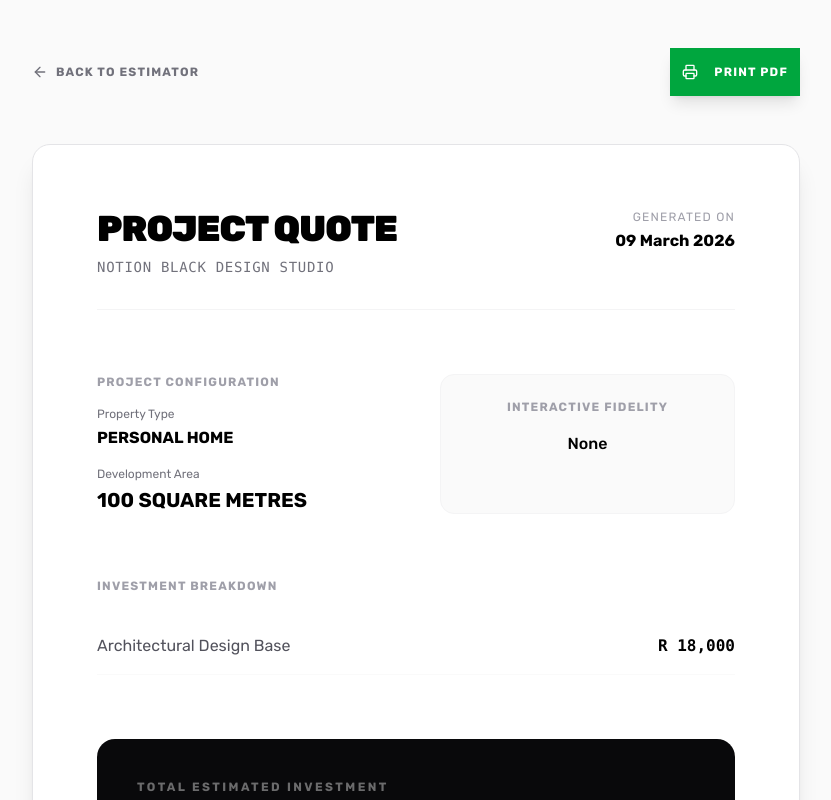
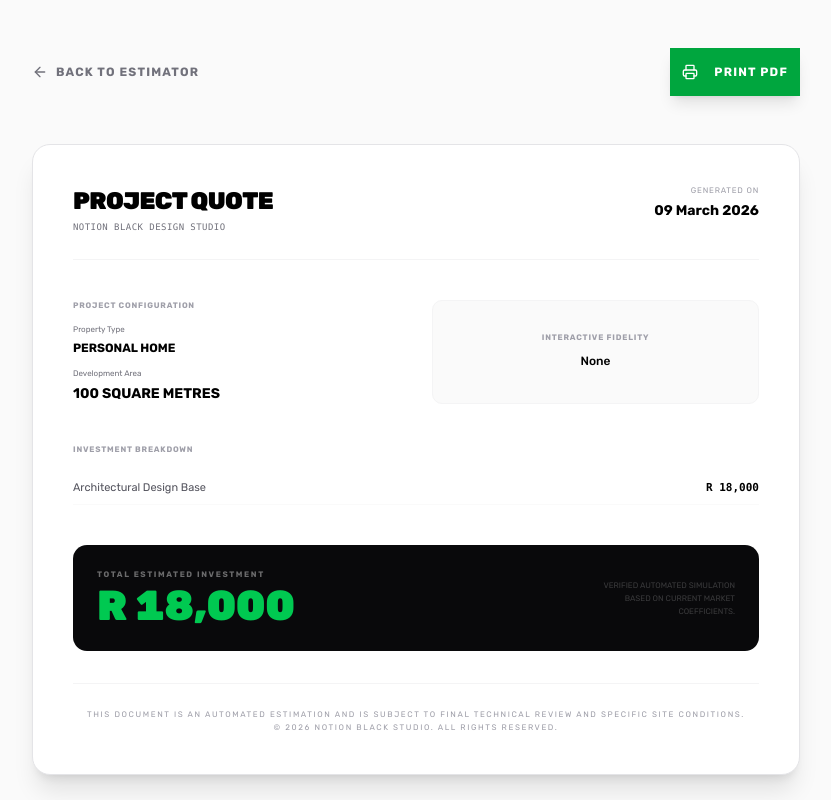
Before and after one commit to notionblack/NotionBlack, a Next.js app: page /quote in a window 1280 px wide. Shown: the top 800 px of the page, without its empty margins (224-1055 px from the left). Built offline with nearby package versions, Linux system fonts and the light colour scheme.

Commit message:
style: Reduce Quote page font sizes and padding by 40%

```diff
--- a/src/app/quote/page.tsx
+++ b/src/app/quote/page.tsx
@@ -89,95 +89,95 @@ function QuoteContent() {
                     className="bg-white rounded-2xl shadow-xl overflow-hidden border border-zinc-200"
                     id="printable-quote"
                 >
-                    <div className="p-8 md:p-16">
+                    <div className="p-5 md:p-10">
                         {/* Quote Header */}
-                        <div className="flex flex-col md:flex-row justify-between gap-8 mb-16 pb-8 border-b border-zinc-100">
+                        <div className="flex flex-col md:flex-row justify-between gap-6 mb-10 pb-6 border-b border-zinc-100">
                             <div>
-                                <h1 className="text-4xl font-black text-black mb-2 tracking-tight">PROJECT QUOTE</h1>
-                                <p className="text-zinc-500 font-mono text-sm tracking-wider">NOTION BLACK DESIGN STUDIO</p>
+                                <h1 className="text-2xl font-black text-black mb-1 tracking-tight">PROJECT QUOTE</h1>
+                                <p className="text-zinc-500 font-mono text-[9px] tracking-wider uppercase">NOTION BLACK DESIGN STUDIO</p>
                             </div>
                             <div className="md:text-right">
-                                <p className="text-zinc-400 text-xs uppercase tracking-widest mb-1">Generated On</p>
-                                <p className="text-black font-bold">{new Date().toLocaleDateString('en-GB', { day: '2-digit', month: 'long', year: 'numeric' })}</p>
+                                <p className="text-zinc-400 text-[8px] uppercase tracking-widest mb-1">Generated On</p>
+                                <p className="text-black font-bold text-sm">{new Date().toLocaleDateString('en-GB', { day: '2-digit', month: 'long', year: 'numeric' })}</p>
                             </div>
                         </div>
 
-                        <div className="grid grid-cols-1 md:grid-cols-2 gap-12 mb-16">
+                        <div className="grid grid-cols-1 md:grid-cols-2 gap-8 mb-10">
                             <div>
-                                <h3 className="text-zinc-400 text-xs uppercase tracking-widest mb-4 font-bold">Project Configuration</h3>
-                                <div className="space-y-4">
+                                <h3 className="text-zinc-400 text-[8px] uppercase tracking-widest mb-3 font-bold">Project Configuration</h3>
+                                <div className="space-y-3">
                                     <div>
-                                        <p className="text-zinc-500 text-xs mb-1">Property Type</p>
-                                        <p className="text-black font-bold uppercase">{projectTypeLabel}</p>
+                                        <p className="text-zinc-500 text-[8px] mb-1">Property Type</p>
+                                        <p className="text-black font-bold uppercase text-xs">{projectTypeLabel}</p>
                                     </div>
                                     <div>
-                                        <p className="text-zinc-500 text-xs mb-1">Development Area</p>
-                                        <p className="text-black font-bold text-xl uppercase">{sqm} Square Metres</p>
+                                        <p className="text-zinc-500 text-[8px] mb-1">Development Area</p>
+                                        <p className="text-black font-bold text-sm uppercase">{sqm} Square Metres</p>
                                     </div>
                                 </div>
                             </div>
-                            <div className="bg-zinc-50 p-6 rounded-xl border border-zinc-100">
-                                <h3 className="text-zinc-400 text-xs uppercase tracking-widest mb-4 font-bold text-center">Interactive Fidelity</h3>
-                                <p className="text-black text-center font-medium leading-relaxed">
+                            <div className="bg-zinc-50 p-4 rounded-lg border border-zinc-100 flex flex-col justify-center">
+                                <h3 className="text-zinc-400 text-[8px] uppercase tracking-widest mb-2 font-bold text-center">Interactive Fidelity</h3>
+                                <p className="text-black text-center font-medium leading-relaxed text-xs">
                                     {activeInteractiveLevel?.label}
                                 </p>
                             </div>
                         </div>
 
-                        <div className="mb-16">
-                            <h3 className="text-zinc-400 text-xs uppercase tracking-widest mb-6 font-bold">Investment Breakdown</h3>
-                            <div className="space-y-4">
-                                <div className="flex justify-between items-center py-4 border-b border-zinc-50">
-                                    <span className="text-zinc-600">Architectural Design Base</span>
-                                    <span className="font-mono text-black font-bold">R {costs.projectDesignCost.toLocaleString()}</span>
+                        <div className="mb-10">
+                            <h3 className="text-zinc-400 text-[8px] uppercase tracking-widest mb-4 font-bold">Investment Breakdown</h3>
+                            <div className="space-y-2">
+                                <div className="flex justify-between items-center py-2 border-b border-zinc-50">
+                                    <span className="text-zinc-600 text-[11px]">Architectural Design Base</span>
+                                    <span className="font-mono text-black font-bold text-[11px]">R {costs.projectDesignCost.toLocaleString()}</span>
                                 </div>
 
                                 {interior && (
-                                    <div className="flex justify-between items-center py-4 border-b border-zinc-50">
-                                        <span className="text-zinc-600">Interior Detailing</span>
-                                        <span className="font-mono text-black">R {costs.interiorCost.toLocaleString()}</span>
+                                    <div className="flex justify-between items-center py-2 border-b border-zinc-50">
+                                        <span className="text-zinc-600 text-[11px]">Interior Detailing</span>
+                                        <span className="font-mono text-black text-[11px]">R {costs.interiorCost.toLocaleString()}</span>
                                     </div>
                                 )}
 
                                 {landscape && (
-                                    <div className="flex justify-between items-center py-4 border-b border-zinc-50">
-                                        <span className="text-zinc-600">Landscaping</span>
-                                        <span className="font-mono text-black">R {costs.landscapeCost.toLocaleString()}</span>
+                                    <div className="flex justify-between items-center py-2 border-b border-zinc-50">
+                                        <span className="text-zinc-600 text-[11px]">Landscaping</span>
+                                        <span className="font-mono text-black text-[11px]">R {costs.landscapeCost.toLocaleString()}</span>
                                     </div>
                                 )}
 
                                 {costs.interactiveCost > 0 && (
-                                    <div className="flex justify-between items-center py-4 border-b border-zinc-50">
-                                        <span className="text-zinc-600">{activeInteractiveLevel?.label.split('(')[0]}</span>
-                                        <span className="font-mono text-black">R {costs.interactiveCost.toLocaleString()}</span>
+                                    <div className="flex justify-between items-center py-2 border-b border-zinc-50">
+                                        <span className="text-zinc-600 text-[11px]">{activeInteractiveLevel?.label.split('(')[0]}</span>
+                                        <span className="font-mono text-black text-[11px]">R {costs.interactiveCost.toLocaleString()}</span>
                                     </div>
                                 )}
 
                                 {gameMode && (
-                                    <div className="flex justify-between items-center py-4 border-b border-zinc-50">
-                                        <span className="text-zinc-600">VR Game Mode Implementation</span>
-                                        <span className="font-mono text-black">R {costs.gameModeCost.toLocaleString()}</span>
+                                    <div className="flex justify-between items-center py-2 border-b border-zinc-50">
+                                        <span className="text-zinc-600 text-[11px]">VR Game Mode Implementation</span>
+                                        <span className="font-mono text-black text-[11px]">R {costs.gameModeCost.toLocaleString()}</span>
                                     </div>
                                 )}
                             </div>
                         </div>
 
-                        <div className="bg-zinc-950 p-10 rounded-2xl flex flex-col md:flex-row justify-between items-center gap-6 mb-12">
+                        <div className="bg-zinc-950 p-6 rounded-xl flex flex-col md:flex-row justify-between items-center gap-4 mb-8">
                             <div>
-                                <p className="text-white/40 text-xs uppercase tracking-[0.2em] mb-2 font-bold">Total Estimated Investment</p>
-                                <div className="text-4xl md:text-[70px] font-black text-green-500 tabular-nums leading-none">
+                                <p className="text-white/40 text-[8px] uppercase tracking-[0.2em] mb-1 font-bold">Total Estimated Investment</p>
+                                <div className="text-2xl md:text-[42px] font-black text-green-500 tabular-nums leading-none">
                                     R {costs.total.toLocaleString()}
                                 </div>
                             </div>
                             <div className="text-right">
-                                <p className="text-white/20 text-[10px] leading-relaxed max-w-[200px] uppercase">
+                                <p className="text-white/20 text-[8px] leading-relaxed max-w-[150px] uppercase">
                                     Verified automated simulation based on current market coefficients.
                                 </p>
                             </div>
                         </div>
 
-                        <div className="text-center pt-8 border-t border-zinc-100">
-                            <p className="text-[10px] text-zinc-400 uppercase tracking-[0.2em] leading-relaxed">
+                        <div className="text-center pt-6 border-t border-zinc-100">
+                            <p className="text-[8px] text-zinc-400 uppercase tracking-[0.2em] leading-relaxed">
                                 This document is an automated estimation and is subject to final technical review and specific site conditions.
                                 <br />© {new Date().getFullYear()} Notion Black Studio. All rights reserved.
                             </p>
```
